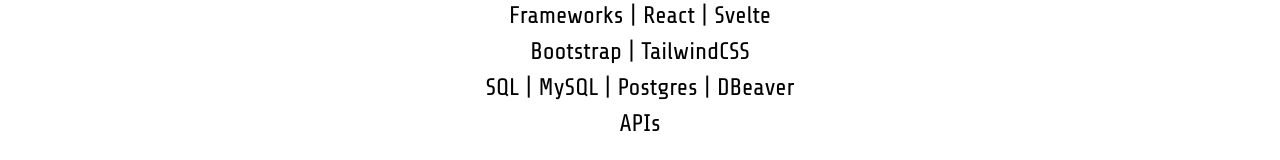
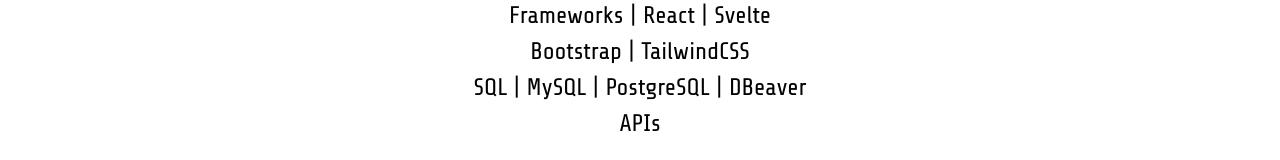
Before and after one commit to AlyssaPadayhag/ap-portfolio, a SvelteKit app: page / in a window 1280 px wide. Shown: the part 699-859 px from the top of the page. Built offline with nearby package versions, Linux system fonts and the light colour scheme.

Commit message:
Update Postgres to PostgreSQL

```diff
--- a/src/routes/skills/Skills.svelte
+++ b/src/routes/skills/Skills.svelte
@@ -17,7 +17,7 @@
         <li>Version Control | Git | BitBucket</li>
         <li>Frameworks | React | Svelte</li>
         <li>Bootstrap | TailwindCSS</li>
-        <li>SQL | MySQL | Postgres | DBeaver</li>
+        <li>SQL | MySQL | PostgreSQL | DBeaver</li>
         <li>APIs</li>
             <br>
             <hr>
```
